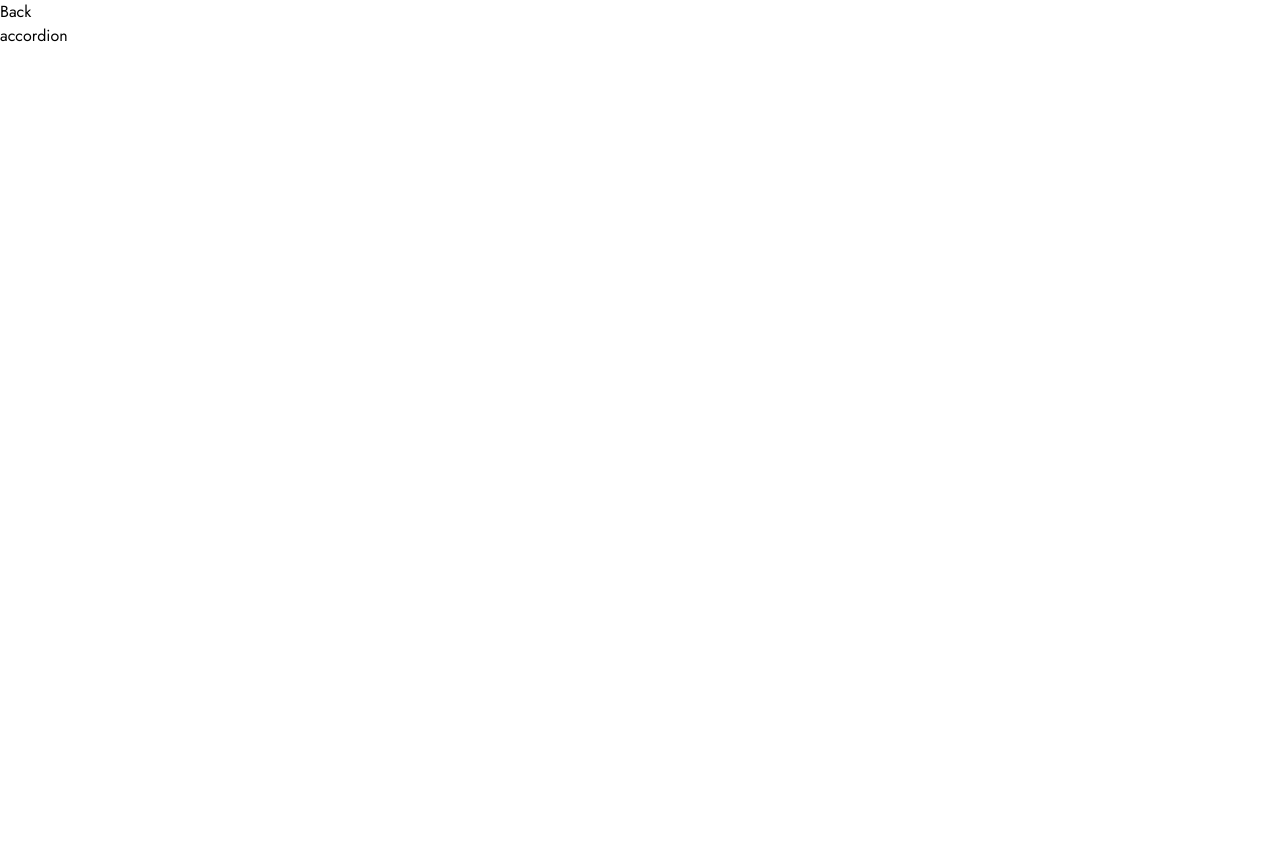
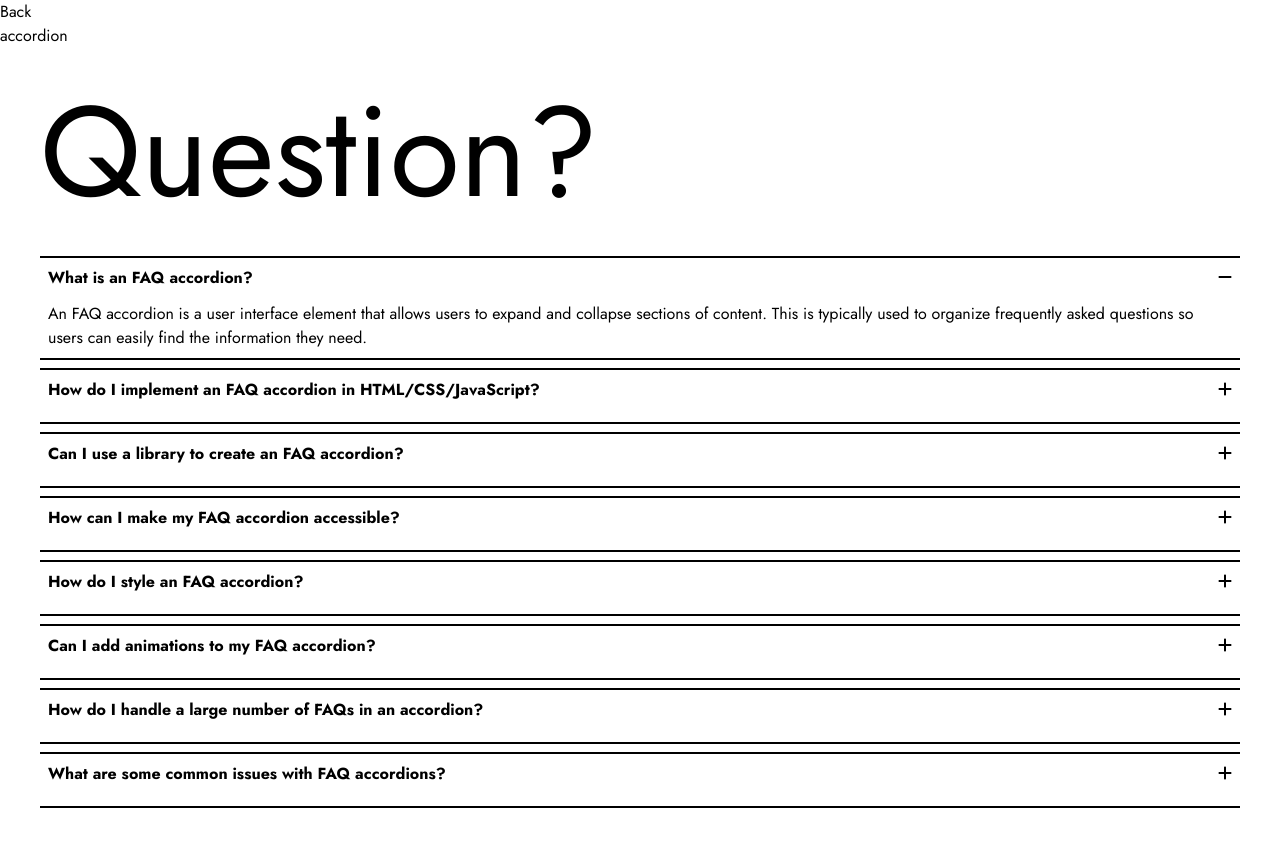
Before and after one commit to Mark-Alexis-Posadas/react-typescript-projects, a React (Vite) app: page /accordion in a window 1280 px wide. Shown: the top 846 px of the page. Before the commit the page ends 800 px from the top, so only its background shows below. Built offline with nearby package versions, Linux system fonts and the light colour scheme.

Commit message:
added render component

```diff
--- a/src/ProjectDetails.tsx
+++ b/src/ProjectDetails.tsx
@@ -1,19 +1,53 @@
 import React from "react";
 import { Types } from "./data/project-list"; // Import Types interface
 import { Link } from "react-router-dom";
+import Tab from "./pages/Tab";
+import Accordion from "./pages/Accordion";
+import Carousel from "./pages/Carousel";
+import ColorPicker from "./pages/ColorPicker";
+import Counter from "./pages/Counter";
+import Ratings from "./pages/Ratings";
+import SearchFiltering from "./pages/SearchFiltering";
+import Theme from "./pages/Theme";
+import Todo from "./pages/Todo";
 
 interface ProjectDetailsProps {
   project: Types;
 }
 
 const ProjectDetails: React.FC<ProjectDetailsProps> = ({ project }) => {
+  const { title } = project;
+  const renderProjectComponent = () => {
+    switch (title) {
+      case "accordion":
+        return <Accordion />;
+      case "carousel":
+        return <Carousel />;
+      case "color-picker":
+        return <ColorPicker />;
+      case "counter":
+        return <Counter />;
+      case "ratings":
+        return <Ratings />;
+      case "search-filtering":
+        return <SearchFiltering />;
+      case "tab":
+        return <Tab />;
+      case "theme":
+        return <Theme />;
+      case "todo":
+        return <Todo />;
+      default:
+        return null;
+    }
+  };
   return (
     <div>
       <button>
         <Link to="/">Back</Link>
       </button>
       <h2>{project.title}</h2>
-      {/* Render additional details about the project */}
+      {renderProjectComponent()}
     </div>
   );
 };
```
